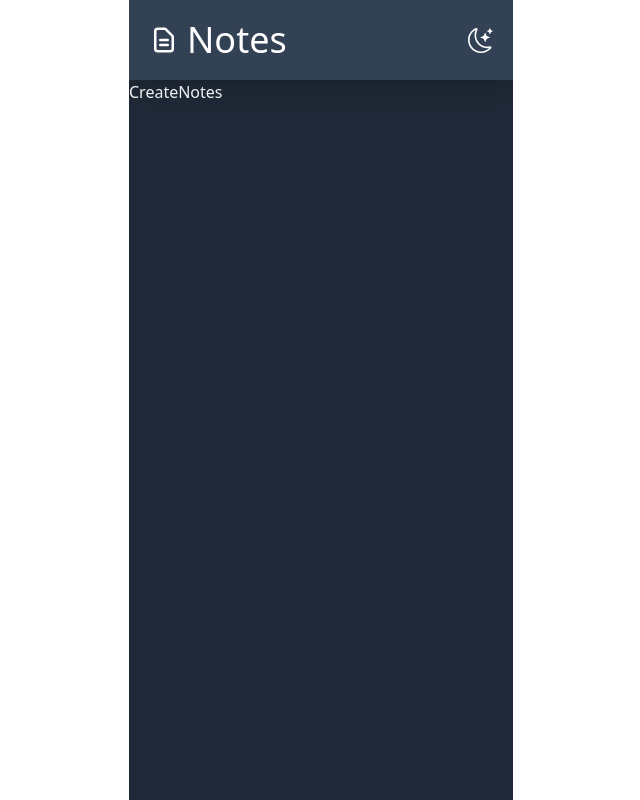
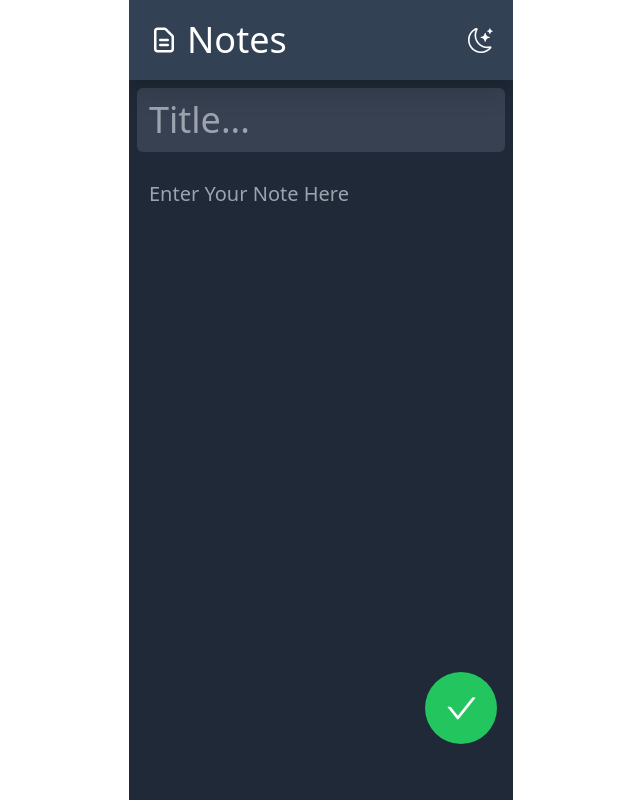
Before and after one commit to ShreyasDongare/Notes-Web-App, a React (Vite) app: page /create-notes in a window 1280 px wide. Shown: the whole page, without its empty margins (319-959 px from the left). Built offline with nearby package versions, Linux system fonts and the light colour scheme.

Commit message:
createNotes design and basic functionality

```diff
--- a/src/components/Header.jsx
+++ b/src/components/Header.jsx
@@ -1,23 +1,36 @@
 import { HiOutlineDocumentText } from "react-icons/hi";
 import { BsSun, BsMoonStars } from "react-icons/bs";
 import { useNotesContext } from "../context/Context";
+import { IoIosArrowBack } from "react-icons/io";
+
+import { Link } from "react-router-dom";
 
 const Header = () => {
-
-  const {dark, setDark} = useNotesContext()
-
+  const { dark, setDark, isCreate } = useNotesContext();
   return (
-    <div className={` h-20 ${dark ? " text-white  bg-slate-700" : "text-black bg-teal-400" } duration-300 ease-in sticky top-0 flex items-center justify-between px-5 shadow-xl`}>
-      <div className="flex items-center h-full  gap-2">
-        <HiOutlineDocumentText size={30} className="cursor-pointer" />
-        <h1 className=" text-4xl select-none cursor-pointer ">Notes</h1>
-      </div>
-      <div onClick={() => setDark(!dark)} className="cursor-pointer ">
-        {dark ? (
-          <BsMoonStars size={25} />
-        ) : (
-          <BsSun size={25}  />
-        )}
+    <div
+      className={` h-20 ${
+        dark ? " text-white  bg-slate-700" : "text-black bg-teal-500"
+      } duration-300 ease-in sticky top-0 flex items-center justify-between pr-5 shadow-xl`}
+    >
+      {isCreate ? (
+        <Link
+          to="/"
+          onClick={() => toggleBackButton()}
+          className=" p-5 flex items-center justify-center  rounded-full   "
+        >
+          <button>
+            <IoIosArrowBack size={25} />
+          </button>
+        </Link>
+      ) : (
+        <div className="flex items-center h-full mx-5  gap-2">
+          <HiOutlineDocumentText size={30} className="cursor-pointer text-white" />
+          <h1 className=" text-4xl select-none cursor-pointer  text-white">Notes</h1>
+        </div>
+      )}
+      <div onClick={() => setDark(!dark)} className="cursor-pointer text-white">
+        {dark ? <BsMoonStars size={25} /> : <BsSun size={25} />}
       </div>
     </div>
   );
--- a/src/components/SingleNote.jsx
+++ b/src/components/SingleNote.jsx
@@ -4,12 +4,13 @@ import { MdDelete } from "react-icons/md";
 import { FaRegEdit } from "react-icons/fa";
 
 const SingleNote = ({ details }) => {
-  const { dark, deleteNote } = useNotesContext();
+  const { dark, deleteNote,  } = useNotesContext();
+
   const { id, note, date, title } = details;
   return (
     <div
       key={id}
-      className={`rounded select-none  col-span-1 cursor-pointer ${
+      className={`  rounded select-none  col-span-1 cursor-pointer ${
         dark ? "bg-gray-500 " : "bg-teal-200 shadow-gray-300"
       } bg-gray-500 py-2 px-5 my-2 select-none  shadow-md `}
     >
--- a/src/context/Context.jsx
+++ b/src/context/Context.jsx
@@ -6,13 +6,21 @@ const NotesContext = createContext();
 const NotesProvider = ({ children }) => {
   const [dark, setDark] = useState(true);
   const [notes, setNotes] = useState(data)
+  const [isCreate, setIsCreate] = useState(false)
+
+
+  const toggleBackButton=()=>{
+    setIsCreate(!isCreate)
+  }
 
   const deleteNote=(id)=>{
     setNotes(notes.filter((note)=> note.id !==id))
   }
 
   return (
-    <NotesContext.Provider value={{ dark, setDark, notes, deleteNote }}>
+    <NotesContext.Provider
+      value={{ dark, setDark, notes, deleteNote, toggleBackButton, isCreate }}
+    >
       {children}
     </NotesContext.Provider>
   );
--- a/src/pages/CreateNotes.jsx
+++ b/src/pages/CreateNotes.jsx
@@ -1,15 +1,42 @@
 import React from "react";
 import { useNotesContext } from "../context/Context";
+import { AiOutlineCheck } from "react-icons/ai";
+import { Link } from "react-router-dom";
 
 const CreateNotes = () => {
-  const {dark} =useNotesContext()
+  const { dark, toggleBackButton } = useNotesContext();
   return (
     <div
-      className={`h-full ${
+      className={` ${
         dark ? " text-white  bg-gray-800" : "text-black bg-teal-50"
-      } duration-300`}
+      } duration-300 p-2`}
     >
-      CreateNotes
+      <Link
+        to="/"
+        onClick={() => toggleBackButton()}
+        className={` h-[4.5rem] w-[4.5rem]  fixed bottom-14 right-10 sm:right-[12.5rem] md:right-[15rem] lg:right-[23rem] xl:right-[29rem] 2xl:right-[40rem] text-white flex justify-center items-center bg-green-500  rounded-full z-50`}
+      >
+        <AiOutlineCheck size={35} />
+      </Link>
+
+      <div>
+        <form action="" className="flex  flex-col  gap-4">
+          <input
+            type="text"
+            placeholder="Title..."
+            spellCheck="false"
+            className={`${dark? " bg-gray-700" : "bg-teal-200" } outline-none w-full px-3 py-3 text-4xl rounded-md capitalize `}
+          />
+          <textarea
+            name=""
+            id=""
+            spellCheck="false"
+            rows={20}
+            placeholder="Enter your note here"
+            className="bg-transparent scrollbar-hide w-full px-3 py-3 text-xl rounded-md outline-none resize-none capitalize"
+          ></textarea>
+        </form>
+      </div>
     </div>
   );
 };
--- a/src/pages/Notes.jsx
+++ b/src/pages/Notes.jsx
@@ -3,23 +3,36 @@ import { useNotesContext } from "../context/Context";
 import { AiOutlinePlus } from "react-icons/ai";
 
 import SingleNote from "../components/SingleNote";
+import { Link } from "react-router-dom";
 
 const Notes = () => {
-  const { dark, notes } = useNotesContext();
+  const { dark, notes, toggleBackButton } = useNotesContext();
   return (
     <div
       className={`py-5 ${
         dark ? " text-white bg-gray-800" : "text-black bg-teal-50"
       } duration-300 p-4 `}
     >
-      <button className={`${!notes.length ? "animate-bounce": ""} h-[4.5rem] w-[4.5rem]  fixed bottom-14 right-10 sm:right-[12.5rem] md:right-[15rem] lg:right-[23rem] xl:right-[29rem] 2xl:right-[40rem] text-white flex justify-center items-center bg-green-500  rounded-full z-50`}>
+      <Link
+        to="/create-notes"
+        onClick={() => toggleBackButton()}
+        className={`${
+          !notes.length ? "animate-bounce" : ""
+        } h-[4.5rem] w-[4.5rem]  fixed bottom-14 right-10 sm:right-[12.5rem] md:right-[15rem] lg:right-[23rem] xl:right-[29rem] 2xl:right-[40rem] text-white flex justify-center items-center bg-green-500  rounded-full z-50`}
+      >
         <AiOutlinePlus size={40} />
-      </button>
+      </Link>
+
       <div className=" flex flex-col  ">
-        {!notes.length? <div  className="h-[500px] animate-pulse flex items-center justify-center text-xl text-gray-500 ">Click on  "+" button to add notes</div>: notes.map((note) => {
-          return <SingleNote key={note.id} details={note} />;
-        })}
-
+        {!notes.length ? (
+          <div className="h-[500px] animate-pulse flex items-center justify-center text-xl text-gray-500 ">
+            Click on "+" button to add notes
+          </div>
+        ) : (
+          notes.map((note) => {
+            return <SingleNote key={note.id} details={note} />;
+          })
+        )}
       </div>
     </div>
   );
```
